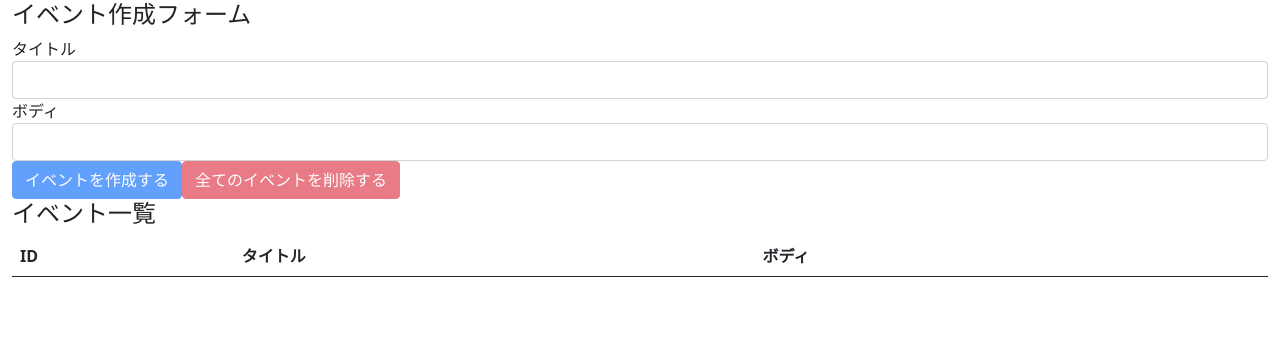
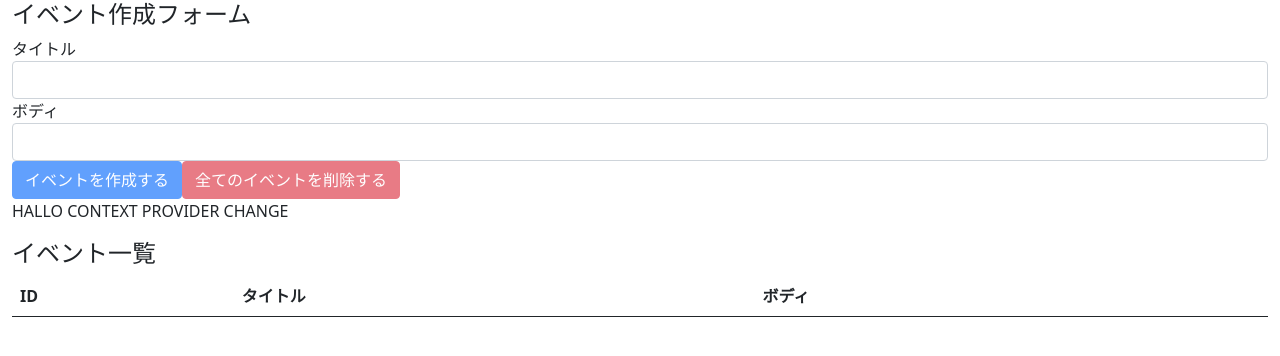
Before and after one commit to rhkt/react-hooks-101, a React (Create React App) app: page / in a window 1280 px wide. Shown: the top 356 px of the page. Built offline with nearby package versions, Linux system fonts and the light colour scheme.

Commit message:
setup context

```diff
--- a/src/components/App.js
+++ b/src/components/App.js
@@ -1,18 +1,22 @@
-import React,{useReducer} from "react";
-import 'bootstrap/dist/css/bootstrap.min.css';
-import reducer from '../reducers';
-import Events from './Events';
-import EventForm from './EventForm';
+import React, { useReducer } from "react";
+import "bootstrap/dist/css/bootstrap.min.css";
+import reducer from "../reducers";
+import Events from "./Events";
+import AppContext from "../contexts/AppContext";
+import EventForm from "./EventForm";
 
+console.log(AppContext);
 const App = () => {
 	const [state, dispatch] = useReducer(reducer, []);
 
 	return (
 		<>
-			<div className="container-fluid">
-				<EventForm state={state} dispatch={dispatch} />
-        <Events state={state} dispatch={dispatch} />
-			</div>
+			<AppContext.Provider value="HALLO CONTEXT PROVIDER CHANGE">
+				<div className="container-fluid">
+					<EventForm state={state} dispatch={dispatch} />
+					<Events state={state} dispatch={dispatch} />
+				</div>
+			</AppContext.Provider>
 		</>
 	);
 };
--- a/src/components/Events.js
+++ b/src/components/Events.js
@@ -1,9 +1,12 @@
-import React from "react";
+import React, { useContext } from "react";
 import Event from "./Event";
+import AppContext from "../contexts/AppContext";
 
 const Events = ({ state, dispatch }) => {
+	const value = useContext(AppContext);
 	return (
 		<>
+			<p>{value}</p>
 			<h4>イベント一覧</h4>
 			<table className="table table-hover">
 				<thead>
--- a/src/contexts/AppContext.js
+++ b/src/contexts/AppContext.js
@@ -0,0 +1,4 @@
+import { createContext } from "react";
+const AppContext = createContext();
+
+export default AppContext;
```
